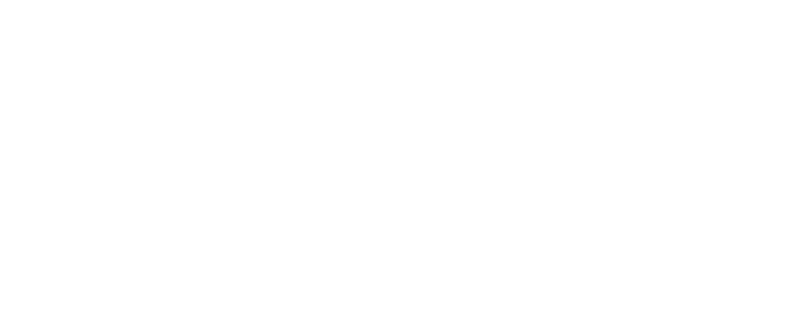
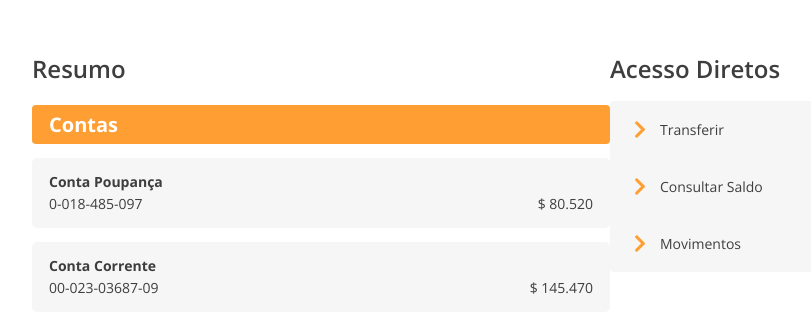
Before and after one commit to BeaComp/Banco-Estado, a React (Create React App) app in the folder my-app/: page /resumo in a window 1280 px wide. Before the commit this address had no page. Shown: the part 103-436 px from the top of the page, without its empty margins (344-1155 px from the left). Built offline with nearby package versions, Linux system fonts and the light colour scheme.

Commit message:
Tela Resumo ok

```diff
--- a/my-app/public/index.html
+++ b/my-app/public/index.html
@@ -9,7 +9,7 @@
   <meta name="description" content="Web site created using create-react-app" />
 
   <link rel="preconnect" href="https://fonts.googleapis.com">
-  <link href="https://fonts.googleapis.com/css2?family=Open+Sans:wght@400;600&family=Poppins&display=swap"
+  <link href="https://fonts.googleapis.com/css2?family=Open+Sans:wght@400;600;700&family=Poppins&display=swap"
     rel="stylesheet">
 
   <link rel="apple-touch-icon" href="%PUBLIC_URL%/logo192.png" />
--- a/my-app/src/AppRoutes.jsx
+++ b/my-app/src/AppRoutes.jsx
@@ -7,6 +7,7 @@
 import Home from './Pages/Home';
 import Login from './Pages/Login';
 import EntradaCliente from './Pages/EntradaCliente';
+import TelaResumo from './Pages/TelaResumo';
 
 const AppRoutes = () => {
     return (
@@ -14,6 +15,7 @@
             <Route exact path="/login" element={<Login />} />
             <Route exact path="/" element={<Home />} />
             <Route exact path='/Sistema' element = { <EntradaCliente />} />
+            <Route exact path='/resumo' element = { <TelaResumo />} />
         </Routes>
     );
 };
--- a/my-app/src/Pages/Login/index.jsx
+++ b/my-app/src/Pages/Login/index.jsx
@@ -53,7 +53,7 @@
                             onChange={(e) => setPassword(e.target.value)}/>
                     </div>
 
-                    <button id="btnEntrar" type="submit" onClick={() => {navigate('/Sistema')}} >Entrar</button>
+                    <button id="btnEntrar" type="submit" onClick={() => {navigate('/Sistema')} } >Entrar</button>
                 </form>
 
             </div>
--- /dev/null
+++ b/my-app/src/Pages/TelaResumo/TelaResumo.css
@@ -0,0 +1,112 @@
+.tela-resumo {
+    margin-left: 376px;
+    margin-right: 173px;
+    margin-top: 139px;
+    display: flex;
+    justify-content: space-around;
+}
+
+.tela-resumo h1 {
+    font-family: 'Open Sans';
+    font-style: normal;
+    font-weight: 600;
+    font-size: 24px;
+    color: #3E3E3E;
+}
+
+.contas {
+    width: 578px;
+    height: 39px;
+    background: #FF9E33;
+    border-radius: 4px;
+}
+
+.contas p {
+    font-family: 'Open Sans';
+    font-style: normal;
+    font-weight: 700;
+    font-size: 20px;
+    display: flex;
+    margin-left: 17px;
+    padding-top: 6px;
+
+    color: #FFFFFF;
+}
+
+.conta-poupanca {
+    width: 578px;
+    height: 70px;
+    border-radius: 5px;
+    background: #F6F6F6;
+}
+
+.conta-poupanca p {
+    margin-left: 17px;
+}
+
+.conta-corrente {
+    width: 578px;
+    height: 70px;
+    border-radius: 5px;
+    background: #F6F6F6;
+}
+
+.conta-corrente p {
+    margin-left: 17px;
+}
+
+.conta-p {
+    font-family: 'Open Sans';
+    font-style: normal;
+    font-weight: 700;
+    font-size: 14px;
+    margin-bottom: 0;
+
+    color: #3E3E3E;
+
+    padding-top: 14px;
+}
+
+.componentes {
+    font-family: 'Open Sans';
+    font-style: normal;
+    font-weight: 400;
+    font-size: 14px;
+    height: 25px;
+    color: #3E3E3E;
+
+    display: flex;
+    justify-content: space-between;
+    align-items: center;
+    margin-right: 17px;
+}
+
+.acesso-itens {
+    width: 254px;
+
+
+    background: #F6F6F6;
+    border-radius: 4px;
+}
+
+ul {
+    padding-left: 20px;
+}
+
+li {
+    list-style: none;
+    display: flex;
+    padding-top: 5px;
+    padding-bottom: 5px;
+}
+
+li p {
+    margin-left: 10px;
+
+    font-family: 'Open Sans';
+    font-style: normal;
+    font-weight: 400;
+    font-size: 14px;
+
+    color: #3E3E3E;
+}
--- /dev/null
+++ b/my-app/src/Pages/TelaResumo/index.jsx
@@ -0,0 +1,59 @@
+import React from "react";
+import './TelaResumo.css';
+import icon from '../img/Icon.svg'
+
+
+const TelaResumo = () => {
+
+    return (
+        <div className="tela-resumo">
+            <div className="resumo">
+                <h1>Resumo</h1>
+                <div className="contas">
+                    <p>Contas</p>
+                </div>
+
+                <div className="conta-poupanca">
+                    <p className="conta-p">Conta Poupança</p>
+                    <div className="componentes">
+                        <p>0-018-485-097</p>
+                        <p>$ 80.520</p>
+                    </div>
+                </div>
+
+                <div className="conta-corrente">
+                    <p className="conta-p">Conta Corrente</p>
+                    <div className="componentes">
+                        <p>00-023-03687-09</p>
+                        <p>$ 145.470</p>
+                    </div>
+                </div>
+            </div>
+
+            <div className="acesso">
+                <h1>Acesso Diretos</h1>
+
+                <div className="acesso-itens">
+                    <ul>
+                        <li>
+                            <img src={icon} alt="icon" />
+                            <p>Transferir</p>
+                        </li>
+
+                        <li>
+                            <img src={icon} alt="icon" />
+                            <p>Consultar Saldo</p>
+                        </li>
+
+                        <li>
+                            <img src={icon} alt="icon" />
+                            <p>Movimentos</p>
+                        </li>
+                    </ul>
+                </div>
+            </div>
+        </div>
+    )
+};
+
+export default TelaResumo;
```
Also changed, not shown: my-app/src/Pages/img/Icon.svg (added), my-app/src/components/Slidebar.jsx (added).
